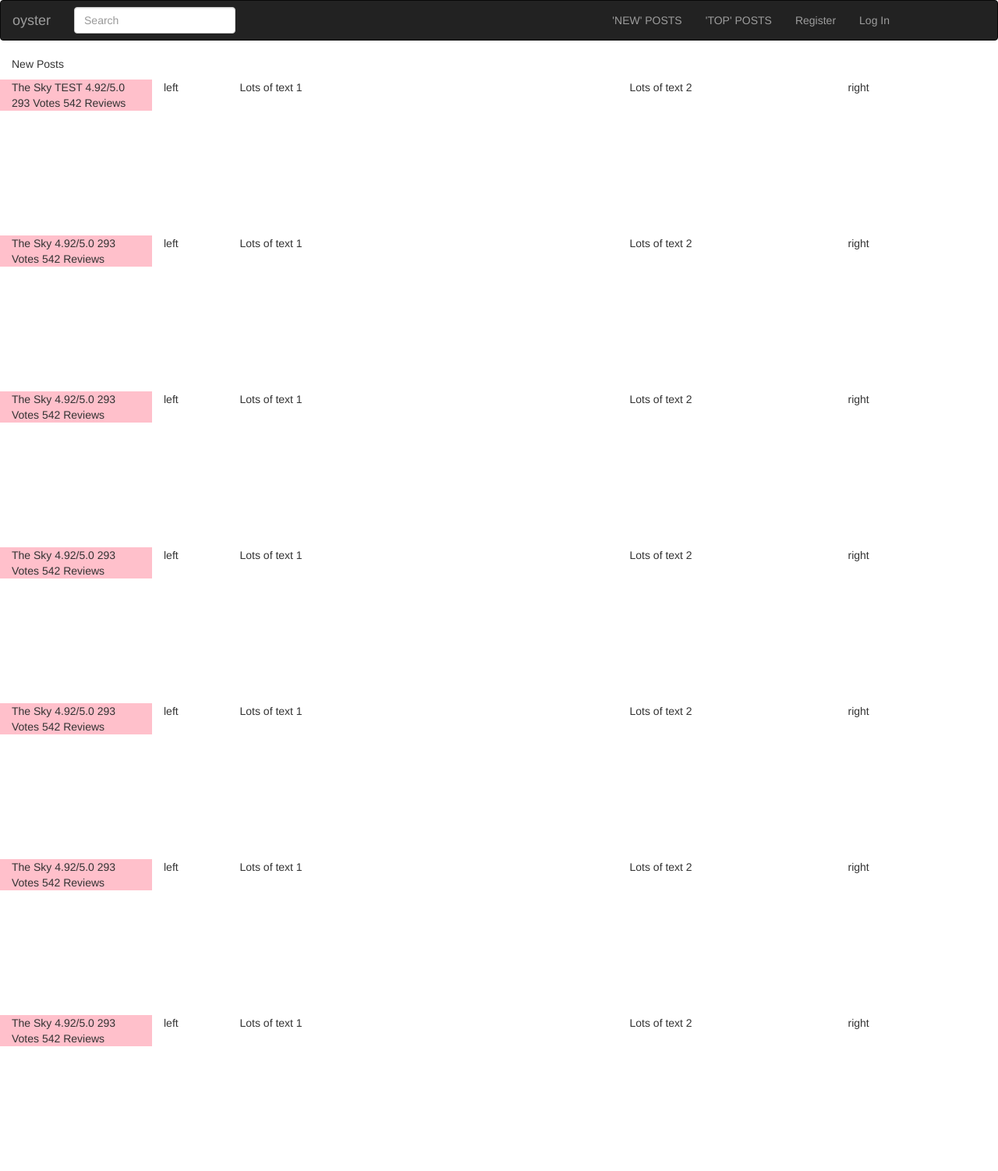
After one commit to mathhomework/oyster, a Django app: template main_app/templates/grid.html in a window 1280 px wide. The commit adds this page. Shown: the whole page at 78% size. Run offline with Django 3.2, Linux system fonts and the light colour scheme; the template is opened without the code that fills it, so the values that code supplies are empty; some libraries are stand-ins or nearby versions.

Commit message:
angular binding html binding route... about to be changed

```diff
--- a/main_app/static/css/main.css
+++ b/main_app/static/css/main.css
@@ -46,3 +46,34 @@
     /*position:absolute;*/
     /*right: 200px;*/
 /*}*/
+
+.container{
+    margin-left: 0;
+    margin-right: 0;
+
+}
+
+.subject-card{
+    background: pink;
+}
+
+.scroll-container{
+    /*overflow: hidden;*/
+    overflow-y: hidden;
+    overflow-x: scroll;
+    height:200px;
+
+}
+
+.scroll-inner{
+    height:208px;
+    width: 4800px;
+
+
+
+}
+
+.scroll-review{
+    width: 500px;
+    float:left;
+}
--- a/main_app/static/js/app.js
+++ b/main_app/static/js/app.js
@@ -1,11 +1,12 @@
 (function(){
-    var mainApp = angular.module('mainApp', []);
+    var mainApp = angular.module('mainApp', ["infinite-scroll"]);
 
     mainApp.config([
         "$httpProvider", function($httpProvider) {
             $httpProvider.defaults.xsrfCookieName = "csrftoken";
             $httpProvider.defaults.xsrfHeaderName = "X-CSRFToken";
         }
+
     ]);
 
 }());
--- /dev/null
+++ b/main_app/static/js/gridController.js
@@ -0,0 +1,125 @@
+(function(){
+    var gridFactory = function($http, $q){
+        var factory = {};
+        var url = "http://127.0.0.1:8000/";
+
+        factory.test = function(id){
+            return $http.get("http://127.0.0.1:8000/api/reviews/" + id);
+        };
+
+        factory.test2 = function(id){
+            var deferred = $q.defer();
+            $http.get("http://127.0.0.1:8000/api/reviews/" + id)
+                .then(function(result) {
+                    deferred.resolve(result);
+                    //if you don't make deferred obj, then just remove the deferred.promise and
+                    //return result;
+                })
+                .catch(function(error){
+                    //return $q.reject("data not working brah"); if no deferred.
+                    deferred.reject('REJECTED');
+                });
+            return deferred.promise;
+        };
+
+        factory.getReviews = function(query){
+            var deferred = $q.defer();
+            $http.get(url + "api/reviews/" + query)
+                .then(function(result) {
+                    deferred.resolve(result);
+                })
+                .catch(function(error){
+                    deferred.reject('REJECTED');
+                });
+
+            return deferred.promise;
+
+        };
+
+
+        return factory;
+    };
+
+    gridFactory.$inject = ['$http', '$q'];
+    angular.module('mainApp').factory('gridFactory', gridFactory);
+}());
+
+(function(){
+
+    var gridController = function($scope, $http, gridFactory){
+        console.log("gridController ONLINE");
+
+        $scope.query = "";
+
+        $scope.word = "HUZZAH!";
+        $scope.voteUp = function(){
+            $scope.word = "VOTEDUP";
+
+        };
+        gridFactory.test(1)
+            .then(function(response){
+                console.log(response.data);
+            }, function(error){
+                console.log("didn't work" + error);
+            });
+
+        gridFactory.test2(1)
+            .then(function(stuff){
+                console.log(stuff.data);
+            });
+        $scope.oldReviews = false;
+        $scope.newReviews = false;
+        $scope.popularReviews = false;
+        $scope.setOldReviews = function(){
+            $scope.oldReviews = true;
+            $scope.newReviews = false;
+            $scope.popularReviews = false;
+        };
+        $scope.setNewReviews = function(){
+            $scope.oldReviews = false;
+            $scope.newReviews = true;
+            $scope.popularReviews = false;
+            console.log("setNewReviews triggered");
+            $scope.getInitialReviews();
+        };
+        $scope.setPopularReviews = function(){
+            $scope.oldReviews = false;
+            $scope.newReviews = false;
+            $scope.popularReviews = true;
+        };
+        function setQuery(){
+            var query = "?";
+            if($scope.oldReviews == true){
+                query += "ordering=modified";
+            }else if($scope.newReviews==true){
+                query += "ordering=-modified";
+            }else if($scope.popularReviews==true){
+                query += "";
+            }
+
+            return query;
+        }
+
+        $scope.getNextReviews = function(){
+
+        };
+        $scope.getInitialReviews = function(){
+            var q = setQuery();
+            q += "&limit=3";
+            console.log("QUERY IS:" + q);
+            gridFactory.getReviews(q)
+                .then(function(reviewsParent){
+                    var reviews = reviewsParent.data.results;
+
+                    for(var i = 0; i<reviews.length(); i++){
+                        reviews[i].
+                    }
+                    console.log(JSON.stringify(reviewsParent));
+                });
+
+        }
+
+    };
+    gridController.$inject = ['$scope', '$http', 'gridFactory'];
+    angular.module('mainApp').controller('gridController', gridController)
+}());
--- /dev/null
+++ b/main_app/static/js/ng-infinite-scroll.min.js
@@ -0,0 +1,2 @@
+/* ng-infinite-scroll - v1.0.0 - 2013-02-23 */
+var mod;mod=angular.module("infinite-scroll",[]),mod.directive("infiniteScroll",["$rootScope","$window","$timeout",function(i,n,e){return{link:function(t,l,o){var r,c,f,a;return n=angular.element(n),f=0,null!=o.infiniteScrollDistance&&t.$watch(o.infiniteScrollDistance,function(i){return f=parseInt(i,10)}),a=!0,r=!1,null!=o.infiniteScrollDisabled&&t.$watch(o.infiniteScrollDisabled,function(i){return a=!i,a&&r?(r=!1,c()):void 0}),c=function(){var e,c,u,d;return d=n.height()+n.scrollTop(),e=l.offset().top+l.height(),c=e-d,u=n.height()*f>=c,u&&a?i.$$phase?t.$eval(o.infiniteScroll):t.$apply(o.infiniteScroll):u?r=!0:void 0},n.on("scroll",c),t.$on("$destroy",function(){return n.off("scroll",c)}),e(function(){return o.infiniteScrollImmediateCheck?t.$eval(o.infiniteScrollImmediateCheck)?c():void 0:c()},0)}}}]);
--- a/main_app/static/js/subjectController.js
+++ b/main_app/static/js/subjectController.js
@@ -6,6 +6,7 @@
             $scope.word = "VOTEDUP";
 
         };
+        console.log("HERRO");
         $http.post("/api/subjectvotes/?format=json").success(function(data){
             console.log(data);
         });
--- a/main_app/templates/base_template.html
+++ b/main_app/templates/base_template.html
@@ -1,14 +1,16 @@
 {% load staticfiles %}
 <html ng-app="mainApp">
 <head>
+    <link rel="stylesheet" href="https://maxcdn.bootstrapcdn.com/bootstrap/3.3.5/css/bootstrap.min.css">
+    <link href='http://fonts.googleapis.com/css?family=Source+Sans+Pro:400,700' rel='stylesheet' type='text/css'>
+    <script src="https://maxcdn.bootstrapcdn.com/bootstrap/3.3.5/js/bootstrap.min.js"></script>
+    <script src="https://ajax.googleapis.com/ajax/libs/angularjs/1.4.3/angular.min.js"></script>
+    <script src="{% static 'js/ng-infinite-scroll.min.js' %}"></script>
+    <script src="{% static 'js/app.js' %}"></script>
+    <script src="{% static 'js/subjectController.js' %}"></script>
+
+    <link href="{% static 'css/main.css' %}" type="text/css" rel="stylesheet">
     {% block head %}{% endblock %}
-    <script src="{% static "js/angular.min.js" %}"></script>
-    <script src="{% static "js/app.js" %}"></script>
-    <script src="{% static "js/subjectController.js" %}"></script>
-    <link href='http://fonts.googleapis.com/css?family=Source+Sans+Pro:400,700' rel='stylesheet' type='text/css'>
-    <link href="{% static 'css/main.css' %}" type="text/css" rel="stylesheet">
-    <link rel="stylesheet" href="https://maxcdn.bootstrapcdn.com/bootstrap/3.3.5/css/bootstrap.min.css">
-    <script src="https://maxcdn.bootstrapcdn.com/bootstrap/3.3.5/js/bootstrap.min.js"></script>
 </head>
 <body>
     <nav class="navbar navbar-inverse">
@@ -32,12 +34,14 @@
                         <li><a href={% url 'register' %}>Register</a></li><li><a href={% url 'login' %}>Log In</a></li>
                     {% endif %}
                     </ul>
+
                 </div>
             </div>
 {#        </div>#}
     </nav>
 
 
+
     {% block content %}{% endblock content %}
 </body>
 </html>
--- /dev/null
+++ b/main_app/templates/grid.html
@@ -0,0 +1,85 @@
+{% extends 'base_template.html' %}
+{% load staticfiles%}
+
+{% block head %}
+<title>Oyster</title>
+    <script src="{% static 'js/gridController.js' %}"></script>
+{% endblock %}
+
+{% block content %}
+{#    <h1>The world is an oyster in your hands {{ name }}</h1>#}
+{#    {% for subject in subjects %}#}
+{#        <a href = "subject/{{ subject.id }}">{{ subject }}</a>#}
+{#    {% endfor %}#}
+<div ng-app="mainApp" ng-controller="gridController" class="container">
+    <p ng-click="setNewReviews()">New Posts</p>
+    <div class="row">
+
+        <div class="col-md-2 subject-card">
+            The Sky TEST
+            4.92/5.0
+            293 Votes
+            542 Reviews
+        </div>
+        <div class="col-md-1">
+            left
+        </div>
+        <div class="col-md-8">
+            <div class="scroll-container">
+                <div class="scroll-inner" ng-bind-html="updatedReviews">
+                    <div class="scroll-review">
+                        Lots of text 1
+                    </div>
+                    <div class="scroll-review">
+                        Lots of text 2
+                    </div>
+                    <div class="scroll-review">
+                        Jowl filet mignon spare ribs chicken bresaola corned beef andouille frankfurter leberkas salami. Drumstick ham porchetta salami pork loin bacon spare ribs flank pig hamburger chuck jowl strip steak boudin. Filet mignon pig doner, andouille jerky bacon swine chicken. Leberkas tenderloin meatball andouille hamburger. Strip steak picanha jowl t-bone.
+                    </div>
+                    <div class="scroll-review">
+                        Bacon ipsum dolor amet swine pork chop beef, ham hock picanha tongue frankfurter doner. Strip steak chuck picanha, shoulder cupim fatback biltong. Leberkas rump fatback, ball tip venison salami boudin. Fatback shankle porchetta beef cow tail short ribs chicken landjaeger. Ham porchetta kevin venison jerky andouille kielbasa shank prosciutto. T-bone pancetta landjaeger brisket alcatra corned beef. Hamburger sirloin ham cupim, pastrami tail shankle.
+                    </div>
+                </div>
+            </div>
+        </div>
+        <div class="col-md-1">
+            right
+    </div>
+
+
+        {% for x in "xxxxxx" %}
+
+        <div class="col-md-2 subject-card">
+            The Sky
+            4.92/5.0
+            293 Votes
+            542 Reviews
+        </div>
+        <div class="col-md-1">
+            left
+        </div>
+        <div class="col-md-8">
+            <div class="scroll-container">
+                <div class="scroll-inner">
+                    <div class="scroll-review">
+                        Lots of text 1
+                    </div>
+                    <div class="scroll-review">
+                        Lots of text 2
+                    </div>
+                    <div class="scroll-review">
+                        Jowl filet mignon spare ribs chicken bresaola corned beef andouille frankfurter leberkas salami. Drumstick ham porchetta salami pork loin bacon spare ribs flank pig hamburger chuck jowl strip steak boudin. Filet mignon pig doner, andouille jerky bacon swine chicken. Leberkas tenderloin meatball andouille hamburger. Strip steak picanha jowl t-bone.
+                    </div>
+                    <div class="scroll-review">
+                        Bacon ipsum dolor amet swine pork chop beef, ham hock picanha tongue frankfurter doner. Strip steak chuck picanha, shoulder cupim fatback biltong. Leberkas rump fatback, ball tip venison salami boudin. Fatback shankle porchetta beef cow tail short ribs chicken landjaeger. Ham porchetta kevin venison jerky andouille kielbasa shank prosciutto. T-bone pancetta landjaeger brisket alcatra corned beef. Hamburger sirloin ham cupim, pastrami tail shankle.
+                    </div>
+                </div>
+            </div>
+        </div>
+        <div class="col-md-1">
+            right
+        </div>
+        {% endfor %}
+    </div>
+</div>
+{% endblock content %}
--- a/main_app/views.py
+++ b/main_app/views.py
@@ -11,13 +11,13 @@ from main_app.models import Subject, Review, SubjectVote
 def home(request):
     subjects = Subject.objects.all()
     # return HttpResponse("This is some shit, {}".format(name))
-    return render(request, "home.html", {
+    return render(request, "grid.html", {
         'subjects': subjects
         })
 
 
 def you(request, name):
-    return render(request, "home.html", {'name': name})
+    return render(request, "grid.html", {'name': name})
 
 
 def register(request):
--- a/oyster/urls.py
+++ b/oyster/urls.py
@@ -18,12 +18,13 @@ from django.contrib import admin
 
 
 from rest_framework import routers
-from main_app.api.views import AuthorViewSet, SubjectVoteViewSet
+from main_app.api.views import AuthorViewSet, SubjectVoteViewSet, ReviewViewSet
 
 
 router = routers.DefaultRouter()
 router.register(r'authors', AuthorViewSet)
 router.register(r'subjectvotes', SubjectVoteViewSet)
+router.register(r'reviews', ReviewViewSet)
 
 urlpatterns = [
     url(r'^api/', include(router.urls)),
```
Also changed, not shown: main_app/templates/home.html (deleted, +0 -14 lines), main_app/migrations/0006_auto_20150728_1606.py (added), main_app/migrations/0007_auto_20150728_1638.py (added), main_app/migrations/0008_auto_20150728_1639.py (added).
